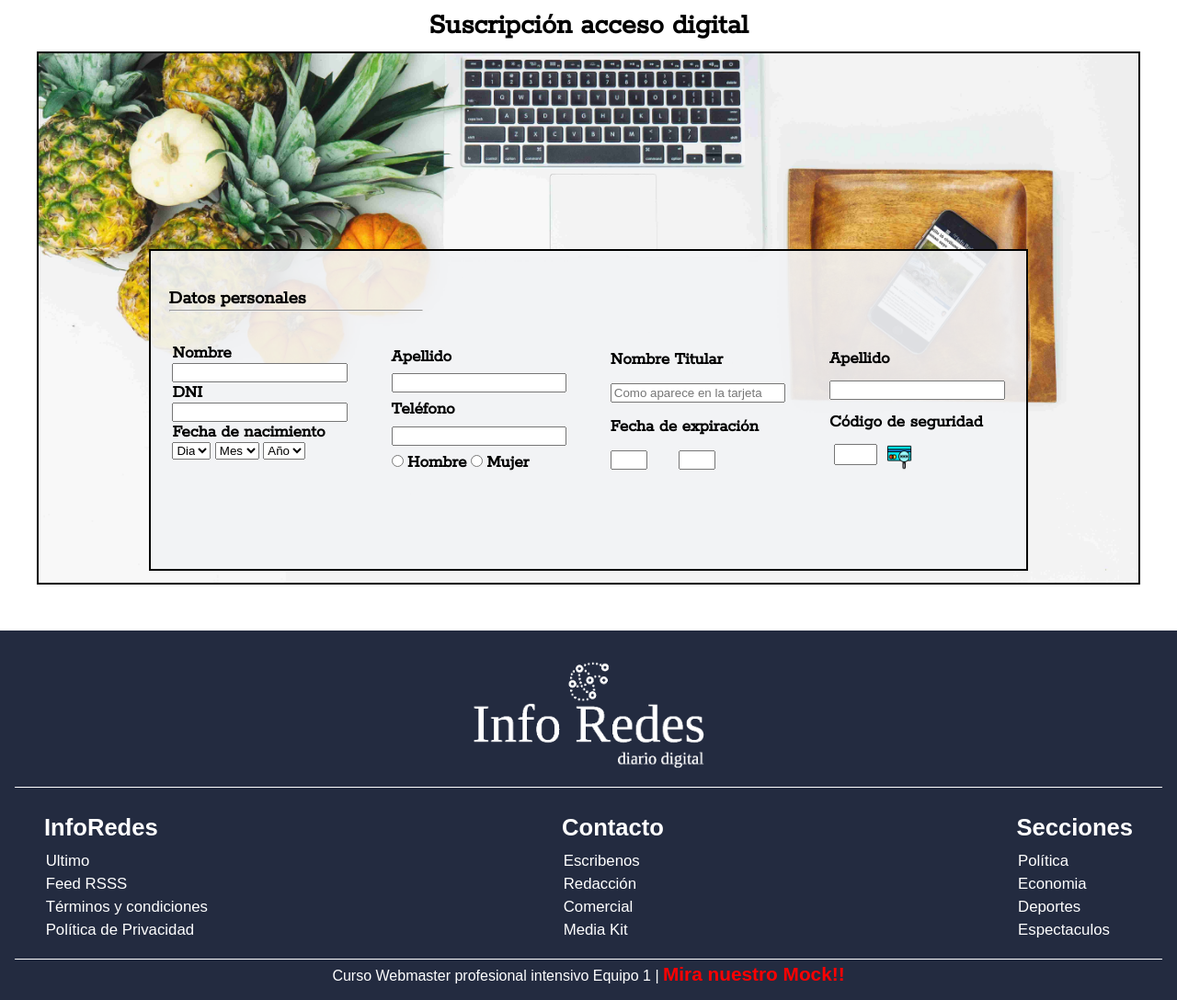
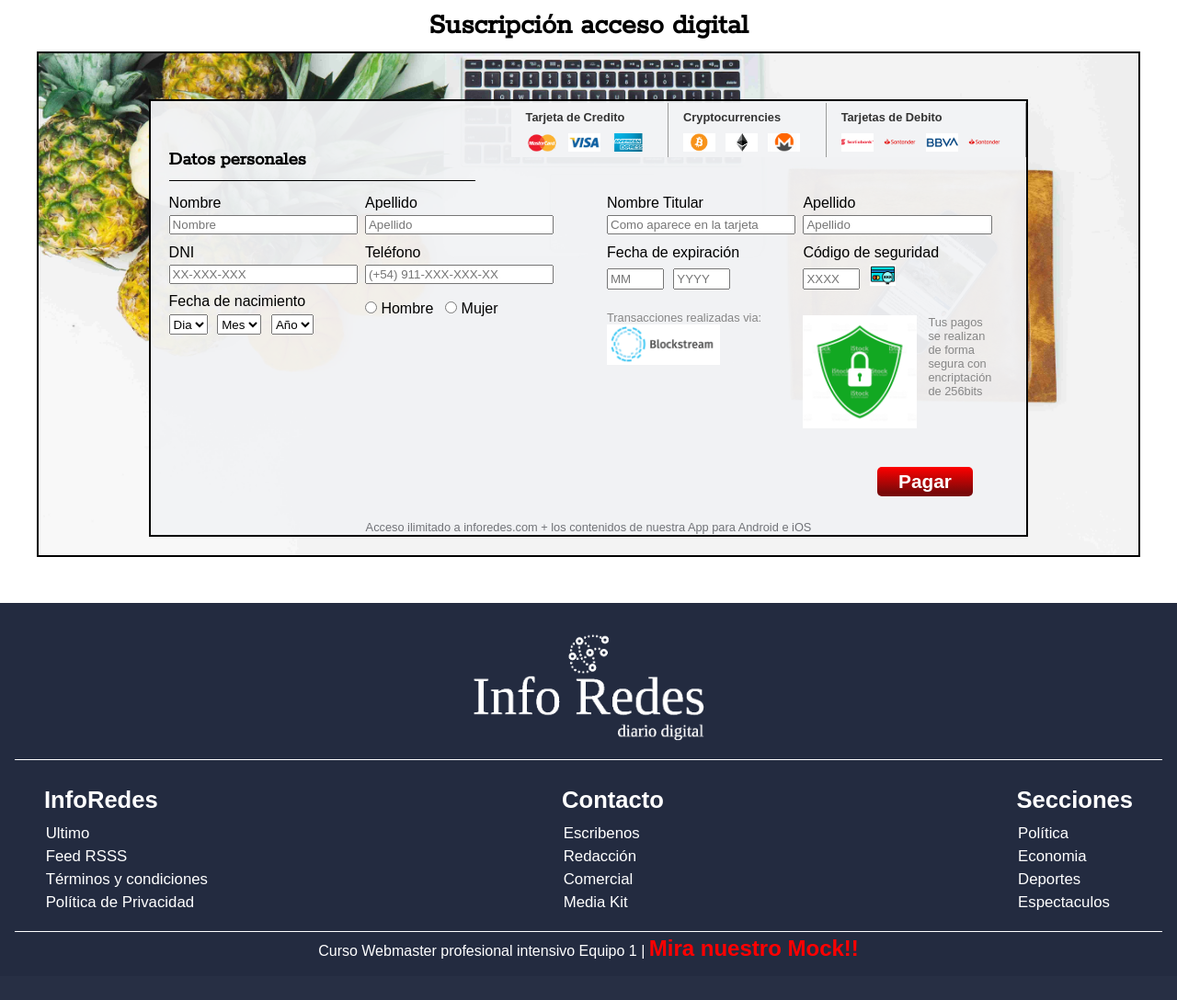
Before and after one commit to GabrielLaTorre/info-redes, a PHP site: page /formulario.html in a window 1280 px wide. Shown: the part 39-1127 px from the top of the page at 92% size. After the commit the page ends 1082 px from the top, so only its background shows below. Run offline with PHP 8.4, Linux system fonts and the light colour scheme; some libraries are stand-ins or nearby versions.

Commit message:
pagina formulario
se termino el formulario de pago

```diff
--- a/Diario/estilos.css
+++ b/Diario/estilos.css
@@ -619,9 +619,9 @@
 footer p{
 	text-align: center;
 }
-footer p a{
+#vamos-al-mock{
 	color:  red;
-	font-size: 1.3em;
+	font-size: 1.5em;
 	font-weight: bolder;
 }
 
@@ -651,8 +651,9 @@
   width: 16.2%;
 }
 
-/*#################################################*/
+
 /*#############    NOTICIA PPAL  ############################*/
+
 .main-noticia{
 	display: flex;
 	justify-content: center;
@@ -959,7 +960,7 @@
 .div-fondo {
 	border: 2px solid black;
 	width: 1200px;
-	height: 580px;
+	height: 550px;
 	margin: 0 auto 50px auto;
 	background-image: url(imagenes/fondo-formulario.jpg);
 	background-size: cover;
@@ -970,89 +971,119 @@
 
 .div-formulario {
 	width: 80%;
-	height: 350px;
-	margin: 200px auto 0px auto;
+	margin: auto auto 20px auto;
 	border: 2px solid black;
-	background-color: rgba(242, 243, 245, 0.9);
-}
-
-form {
-	display: flex;
-	justify-content: space-around;
-}
-
-form label {
-	font-size: 1.2em;
-	font-weight: bold;
-	font-family:'Rokkitt', serif;
+	background-color: rgba(242, 243, 245, 0.95);
 }
 
 .form-top {
-	padding-top: 40px;
-	height: 100px;
+	display: flex;
+	flex-direction: row;
+	justify-content: space-between;
 }
 
 .form-top h3 {
+	width: 35%;
+	padding-bottom: .5em;
 	margin-left: 20px;
+	margin-top: 2.5em;
+	margin-bottom: .7em;
 	font-family: 'Rokkitt', serif;
 	font-size: 1.3em;
+	border-bottom: black solid 1px;
 }
 
-.form-top hr{
-	margin-left: 20px;
-	color: #000000;
-	width: 29%;
+.form-top div{
+	display: flex;
 }
-
-.form-uno {
-	width: 20%;
+.logos-finanzas{
+	padding: .4em 1em;
+	margin: .1em 0;
+	display:flex;
+	flex-direction: column;
+	align-self: baseline;
+	background:rgb(242, 243, 245);
+	border-right: #9B9B9B solid 1px;
+}
+.logos-finanzas p{
+	margin-top: .2em;
+	font-size: .8em;
+	font-weight: 600;
+	color: rgb(51, 51, 51);
+}
+.logos-finanzas div{
 	display: flex;
-	flex-direction: column;
-	justify-content: space-around;
 }
-
-.form-dos {
-	width: 20%;
-	display: flex;
-	flex-direction: column;
-	justify-content: space-around;
+.logos-finanzas img{
+	width: 35px;
+	height: 20px;
+	margin-right: .7em;
+	margin-top: .6em;
+	display: block;
+	object-fit: cover;
 }
-
-.form-tres {
-	width: 20%;
-	display: flex;
-	flex-direction: column;
-	justify-content: space-around;
-}
-
-.form-cuatro {
-	width: 20%;
-	display: flex;
-	flex-direction: column;
-	justify-content: space-around;
-}
-
-.fecha-expi {
-	width: 60%;
+form {
 	display: flex;
 	justify-content: space-between;
 }
-
-.fecha-expi input {
-	width: 40px;
+form >*{
+	width: 48%;
+	margin-left: 20px;
+	display: flex;
 }
-
-.cod-seg {
-	width: 50%;
+.form-column { /*columnas del formulario*/
+	width: 45%;
+	margin-right: .5em;
 	display: flex;
-	justify-content: space-around;
+	flex-direction: column;
 }
-
-.cod-seg input {
-	width: 50%;
-	height: 23px;
+.form label {
+	font-size: 1.2em;
+	font-weight: bolder;
+	font-family:'Rokkitt', serif;
 }
-
-.cod-seg img{
+.form-column input, .form-column div{
+	margin-top: .3em;
+	margin-bottom: .8em;
+}
+.form-column div{
+	width: 100%;
+	display: flex;
+}
+.form-column div > *{
+	height: 1.4rem;
+	margin-right: .8em;
+}
+.form-column p{
+	margin: 0%;
+	font-size: .8em;
+	color: rgb(134, 134, 134);
+}
+#logo-grande, #logo-grande2{ /*la parte al rededor del boton de pagar*/
+	width: 60%;
+	height: auto;
+}
+.input-small{
 	width: 30%;
 }
+.form-column button{
+	align-self: flex-end;
+	margin: 1.4em 1em 0 auto;
+	padding: .2em .5em ;
+	width: 5em;
+	font-weight: bold;
+	font-size: 1.3em;
+	color: white;
+	background: rgb(121,9,9);
+	background: linear-gradient(0deg, rgba(121,9,9,1) 13%, rgba(255,0,0,1) 100%);
+	border: none;
+	border-radius: 5px;
+}
+#leyenda{
+	margin: 2em auto 1px auto;
+	position: relative;
+	bottom: 0;
+	text-align: center;
+	font-size: .8em;
+	color: #717378;
+}
--- a/Diario/formulario.html
+++ b/Diario/formulario.html
@@ -22,88 +22,132 @@
             </div>
 
             <div class="head-input">
-                <label for="buscar"><i class="fas fa-search"></i></label>
+               <i class="fas fa-search"></i>
             </div>
         </div>
     </header>
 
     <!-- ######## FORMULARIO   ######-->
-    <div class="titulo-formu">
     <h2 class="tittle-form">Suscripción acceso digital</h2>
-    </div>
 
     <div class="div-fondo">
 
         <div class="div-formulario">
             <div class="form-top">
                 <h3>Datos personales</h3>
-                        <hr>
+                <div>
+                    <div class="logos-finanzas">
+                        <p>Tarjeta de Credito</p>
+                        <div>
+                            <img src="imagenes/mastercard-logo.png" alt="logo">
+                            <img src="imagenes/visa-logo.jpg" alt="logo">
+                            <img src="imagenes/american-express-logo.png" alt="logo">
+                        </div>
+                    </div>
+                    <div class="logos-finanzas">
+                        <p>Cryptocurrencies</p>
+                        <div>
+                            <img src="imagenes/bitcoin-logo.png" alt="logo">
+                            <img src="imagenes/ethereum-logo.png" alt="logo">
+                            <img src="imagenes/monero-logo.png" alt="logo">
+                        </div>
+                    </div>
+                    <div class="logos-finanzas">
+                        <p>Tarjetas de Debito</p>
+                        <div>
+                            <img src="imagenes/logo-scotia.png" alt="logo">
+                            <img src="imagenes/santander-logo.png" alt="logo">
+                            <img src="imagenes/BBVA_logo.png" alt="logo">
+                            <img src="imagenes/santander-logo.png" alt="logo">
+                        </div>
                     </div>
 
-            <form action="">
-                <div class="form-uno">
+                </div>
+            </div>
 
-                    <label for="">Nombre</label>
-                    <input type="text" name="" id="">
+            <form action="any.php">
+                <div>
+                    <div class="form-column"> <!--Columna del formulario-->
+                        <label for="name">Nombre</label>
+                        <input type="text" name="name" id="name" required placeholder="Nombre">
 
-                    <label for="">DNI</label>
-                    <input type="text">
+                        <label for="dni">DNI</label>
+                        <input type="text" name="dni" id="dni" required placeholder="XX-XXX-XXX">
 
-                    <label for="">Fecha de nacimiento</label>
+                        <label for="day">Fecha de nacimiento</label>
                         <div class="fecha-nacimiento">
-                        <select name="Dia" id="">
+                            <select name="day" id="day" required>
                                 <option value="">Dia</option>
                             </select>
 
-                        <select name="Mes" id="">
+                            <select name="month" id="month" required>
                                 <option value="">Mes</option>
                             </select>
 
-                        <select name="Año" id="">
+                            <select name="year" id="year" required>
                                 <option value="">Año</option>
                             </select>
                         </div>
-                    <br>
+
                     </div>
 
-                <div class="form-dos">
-                    <label for="">Apellido</label>
-                    <input type="text">
+                    <div class="form-column"><!--Columna del formulario-->
+                        <label for="lastname">Apellido</label>
+                        <input type="text" name="lastname" id="lastname" required placeholder="Apellido">
 
-                    <label for="">Teléfono</label>
-                    <input type="text">
+                        <label for="phone">Teléfono</label>
+                        <input type="tel" name="phone" id="phone" required placeholder="(+54) 911-XXX-XXX-XX">
 
                         <div>
-                        <input type="radio" name="" id="">
-                        <label for="">Hombre</label>
-                        <input type="radio" name="" id="">
-                        <label for="">Mujer</label>
+                            <label for="man">
+                               <input type="radio" name="man" id="man">
+                               Hombre
+                            </label>
+                            <label for="women">
+                                <input type="radio" name="women" id="women">
+                                Mujer
+                            </label>
+                        </div>
                     </div>
                 </div>
 
-                <div class="form-tres">
-                    <label for="">Nombre Titular</label>
-                    <input type="text" placeholder="Como aparece en la tarjeta">
+                <div>
+                    <div class="form-column"> <!--Columna del formulario-->
+                        <label for="cardholder">Nombre Titular</label>
+                        <input type="text" name="cardholder" id="cardholder" placeholder="Como aparece en la tarjeta" required>
 
-                    <label for="">Fecha de expiración</label>
-                    <div class="fecha-expi">
-                        <input type="text">
-                        <input type="text">
+                        <label for="exdate_month">Fecha de expiración</label>
+                        <div>
+                            <input class="input-small" type="text" name="exdate_month" id="exdate_month"  required placeholder="MM">
+                            <input class="input-small" type="text" name="exdate_year" id="exdate_year"  required placeholder="YYYY">
+                        </div>
+
+                        <p>Transacciones realizadas via:</p>
+                        <img id="logo-grande" src="imagenes/Blockstream-bitcoin-e1545257618806-1024x363.png" alt="logo">
+
+                    </div>
+
+                    <div class="form-column"> <!--Columna del formulario-->
+                        <label for="lastname_cardholder">Apellido</label>
+                        <input type="text" name="lastname_cardholder" id="lastname_cardholder" required placeholder="Apellido">
+
+                        <label for="cod_seg">Código de seguridad</label>
+                        <div>
+                            <input class="input-small" type="text" name="cod_seg" id="cod_seg" required placeholder="XXXX">
+                            <img src="imagenes/tarjeta-de-credito.png" alt="logo tarjeta de credito">
+                        </div>
+                        <div>
+                            <img id="logo-grande2" src="imagenes/escudo.jpg" alt="escudo">
+                            <p>Tus pagos se realizan de forma segura con encriptación de 256bits</p>
+                        </div>
+                        <button type="submit">Pagar</button>
                     </div>
                 </div>
 
-                <div class="form-cuatro">
-                    <label for="">Apellido</label>
-                    <input type="text">
+            </form>
+             <p id="leyenda">Acceso ilimitado a inforedes.com + los contenidos de nuestra App para Android e iOS</p>
+        </div>
 
-                    <label for="">Código de seguridad</label>
-                    <div class="cod-seg">
-                        <input type="text">
-                        <img src="imagenes/tarjeta-de-credito.png" alt="">
-                    </div>
-                </div>
-            </form>
-        </div>
     </div>
 
     <!-- ######## ZONA FOOTER   ######-->
@@ -113,32 +157,32 @@
             <div>
                 <h4>InfoRedes</h4>
                 <ul>
-                    <li><a href="enlace-noticia"> Ultimo</a></li>
-                    <li><a href="enlace-noticia">Feed RSSS</a></li>
-                    <li><a href="enlace-noticia">Términos y condiciones</a></li>
-                    <li><a href="enlace-noticia">Política de Privacidad</a></li>
+                    <li><a href="index.html"> Ultimo</a></li>
+                    <li><a href="index.html">Feed RSSS</a></li>
+                    <li><a href="index.html">Términos y condiciones</a></li>
+                    <li><a href="index.html">Política de Privacidad</a></li>
                 </ul>
             </div>
             <div>
                 <h4>Contacto</h4>
                 <ul>
-                    <li><a href="enlace-noticia">Escribenos</a></li>
-                    <li><a href="enlace-noticia">Redacción</a></li>
-                    <li><a href="enlace-noticia">Comercial</a></li>
-                    <li><a href="enlace-noticia">Media Kit</a></li>
+                    <li><a href="index.html">Escribenos</a></li>
+                    <li><a href="index.html">Redacción</a></li>
+                    <li><a href="index.html">Comercial</a></li>
+                    <li><a href="index.html">Media Kit</a></li>
                 </ul>
             </div>
             <div>
                 <h4>Secciones</h4>
                 <ul>
-                    <li><a href="enlace-noticia">Política</a></li>
-                    <li><a href="enlace-noticia">Economia</a></li>
-                    <li><a href="enlace-noticia">Deportes</a></li>
-                    <li><a href="enlace-noticia">Espectaculos</a></li>
+                    <li><a href="index.html">Política</a></li>
+                    <li><a href="index.html">Economia</a></li>
+                    <li><a href="index.html">Deportes</a></li>
+                    <li><a href="index.html">Espectaculos</a></li>
                 </ul>
             </div>
         </div>
-        <p>Curso Webmaster profesional intensivo Equipo 1 | <a href="https://www.figma.com/file/CzXaOrxLkSKEBGvEHR7dj5/Untitled?node-id=0%3A1"> Mira nuestro Mock!!</a></p>
+        <p>Curso Webmaster profesional intensivo Equipo 1 | <a id="vamos-al-mock" href="https://www.figma.com/file/CzXaOrxLkSKEBGvEHR7dj5/Untitled?node-id=0%3A1"> Mira nuestro Mock!!</a></p>
         </footer>
 </body>
 </html>
--- a/Diario/index.html
+++ b/Diario/index.html
@@ -332,7 +332,7 @@
                 </ul>
             </div>
         </div>
-        <p>Curso Webmaster profesional intensivo Equipo 1 | <a href="https://www.figma.com/file/CzXaOrxLkSKEBGvEHR7dj5/Untitled?node-id=0%3A1"> Mira nuestro Mock!!</a></p>
+        <p>Curso Webmaster profesional intensivo Equipo 1 | <a id="vamos-al-mock" href="https://www.figma.com/file/CzXaOrxLkSKEBGvEHR7dj5/Untitled?node-id=0%3A1"> Mira nuestro Mock!!</a></p>
 
     </footer>
 
```
Also changed, not shown: Diario/noticia.html (+13 -13 lines), Diario/imagenes/Blockstream-bitcoin-e1545257618806-1024x363.png (added), Diario/imagenes/Blockstream_logo_1200px.svg (added), Diario/imagenes/bitcoin-logo.png, Diario/imagenes/escudo.jpg (added), Diario/imagenes/ethereum-logo.png, Diario/imagenes/logo-scotia.png, Diario/imagenes/monero-logo.png, Diario/imagenes/tarjeta-de-credito.png. Lines whose indentation alone changed are shown as unchanged.
